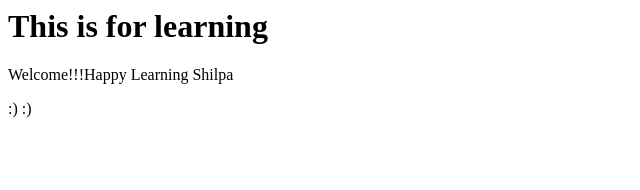
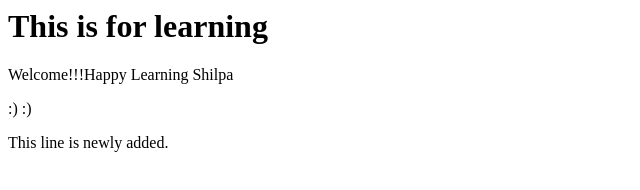
Before and after one commit to shekharnavin/Shilpa_Test, a plain HTML site: page index.html in a window 1280 px wide. Shown: the whole page, without its empty margins (0-640 px from the left). Drawn offline with Linux system fonts and the light colour scheme.

Commit message:
One line added

```diff
--- a/index.html
+++ b/index.html
@@ -3,4 +3,5 @@
 <h1>This is for learning</h1>
 <p>Welcome!!!Happy Learning Shilpa</p>
 <p>:) :)</p>
+<p>This line is newly added.</p>
 </html>
```
